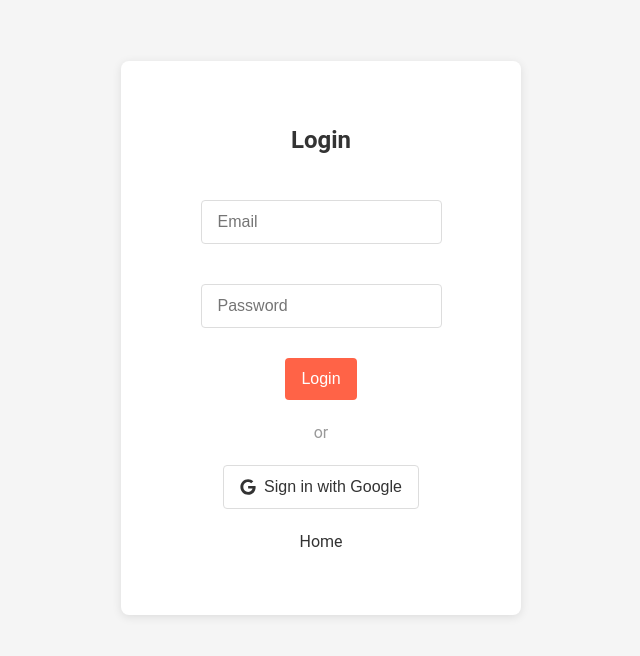
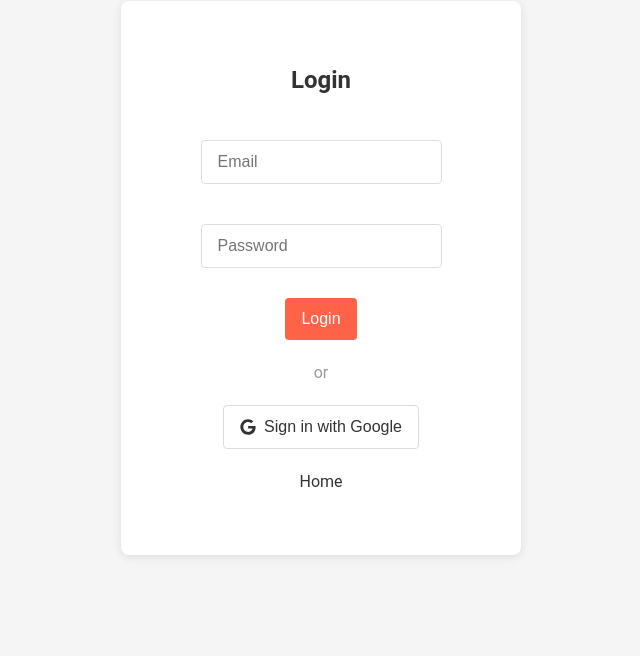
Before and after one commit to visheshraghuvanshi/excellence-study, a React (Vite) app: page /login in a window 1280 px wide. Shown: the part 122-778 px from the top of the page, without its empty margins (319-959 px from the left). Built offline with nearby package versions, Linux system fonts and the light colour scheme; no server answers.

Commit message:
Updated Login page css so that it doesn't leave weird white space at the top.

```diff
--- a/src/components/Login/Login.css
+++ b/src/components/Login/Login.css
@@ -1,3 +1,9 @@
+body, html {
+  margin: 0;
+  padding: 0;
+  height: 100%;
+}
+
 .login-container {
   display: flex;
   justify-content: center;
@@ -7,6 +13,7 @@
 }
 
 .login-card {
+
   background-color: #ffffff;
   border-radius: 8px;
   box-shadow: 0 2px 10px rgba(0, 0, 0, 0.1);
```
